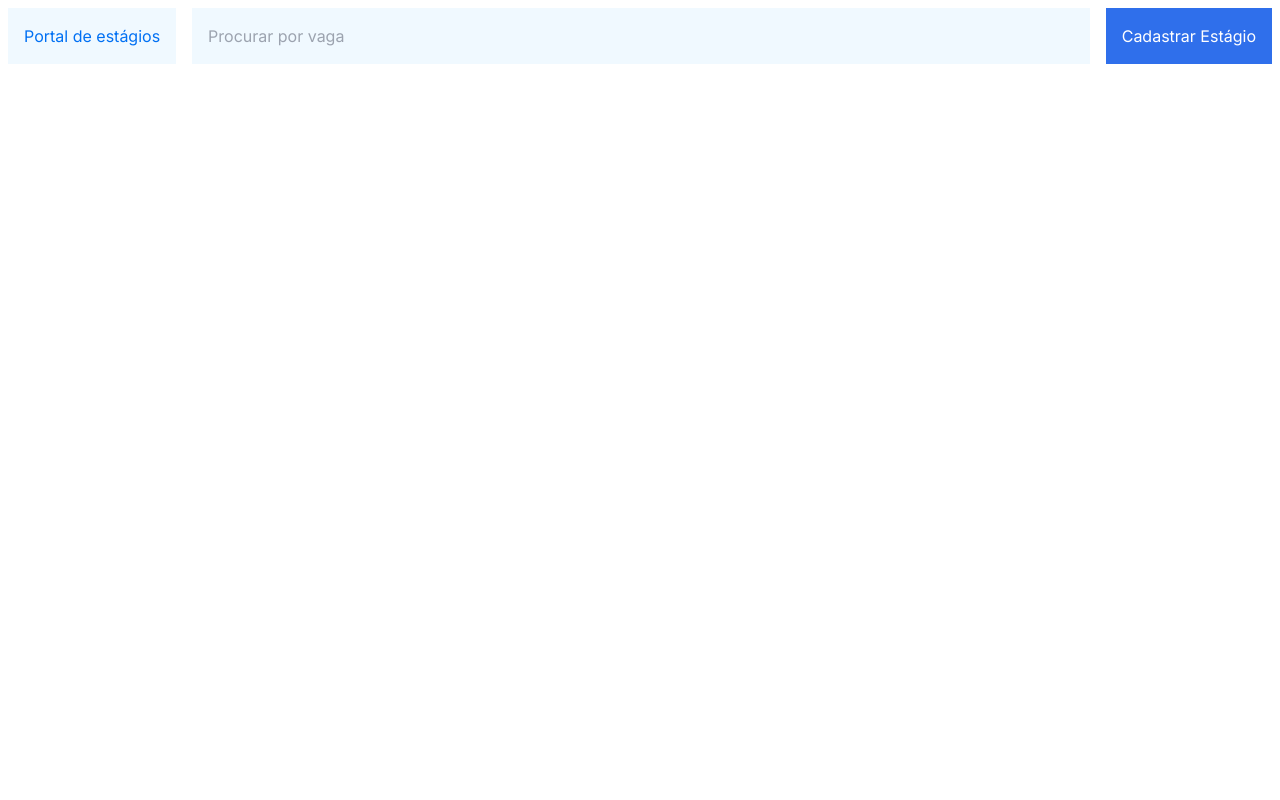
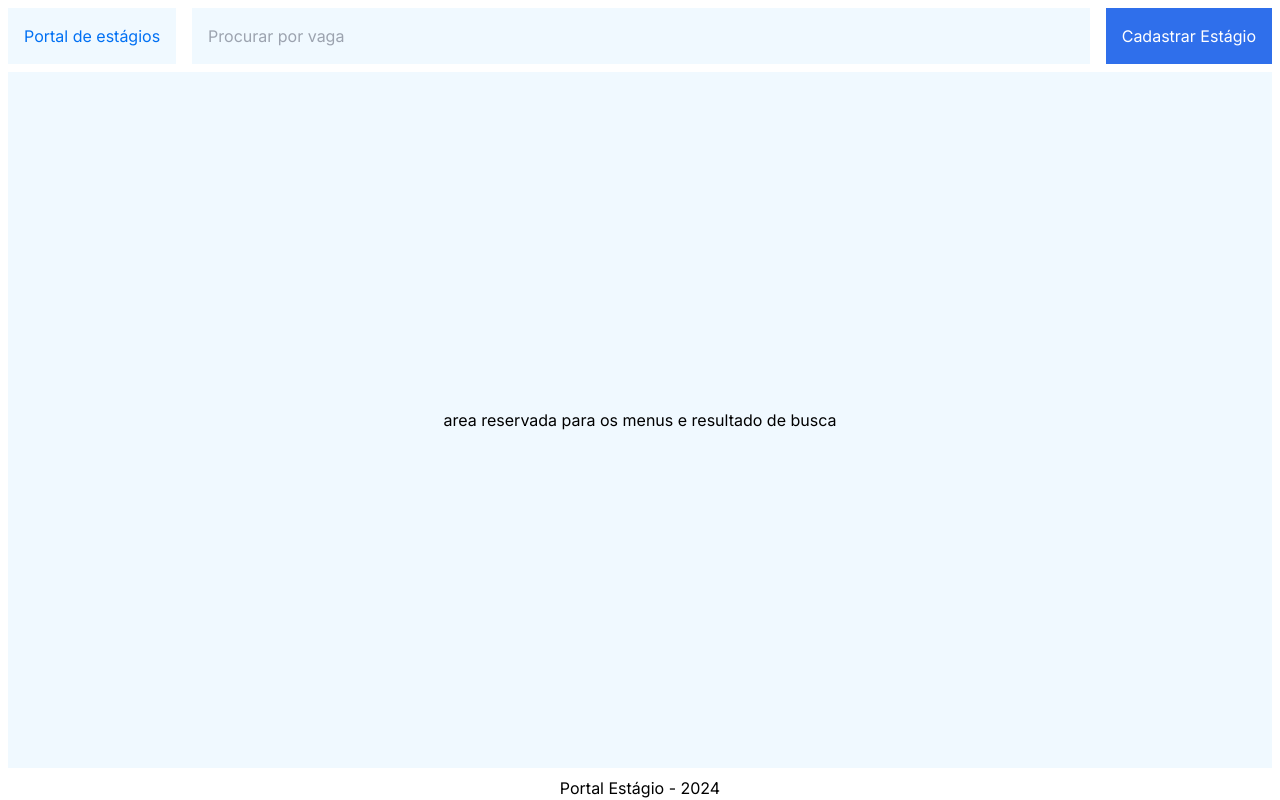
Before and after one commit to OsProgramadores/portalestagio, a Next.js app: page / in a window 1280 px wide. Built offline with nearby package versions, Linux system fonts and the light colour scheme; a web font is replaced by a local one.

Commit message:
Cria esboço da home page.

```diff
--- a/app/page.tsx
+++ b/app/page.tsx
@@ -3,10 +3,24 @@ import SearchBox from './components/SearchBox';
 import Button from './components/Button';
 export default function Page() {
   return (
-    <div className="flex space-x-4 mt-2 ml-2 mr-2">
-      <div className='flex-none'><PortalEstagioLogo /></div>
-      <div className='grow'><SearchBox /></div>
-      <div className='flex-none'><Button /></div>
+    <div className='bg-white flex flex-col h-screen'>
+      <div className='=flex-none'>
+        <div className="flex space-x-4 mt-2 ml-2 mr-2">
+          <div className='flex-none'><PortalEstagioLogo /></div>
+          <div className='grow'><SearchBox /></div>
+          <div className='flex-none'><Button /></div>
+        </div>
+      </div>
+      <div className='flex-grow bg-sky-50 mt-2 ml-2 mr-2' >
+      <div className="flex flex-col items-center justify-center" style={{ height: '100%' }}>
+          area reservada para os menus e resultado de busca
+        </div>
+      </div>
+      <div className='flex-none'>
+        <div className='flex justify-center grow mt-2 ml-2 mr-2'>
+          Portal Estágio - 2024
+        </div>
+      </div>
     </div>
   );
 }
```
